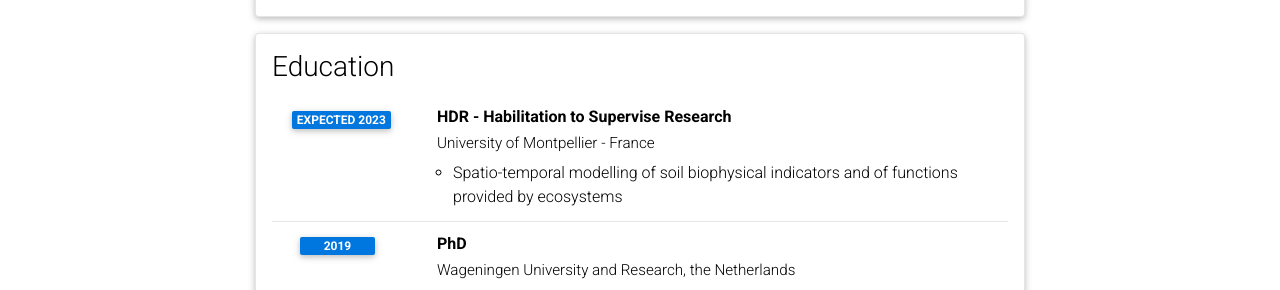
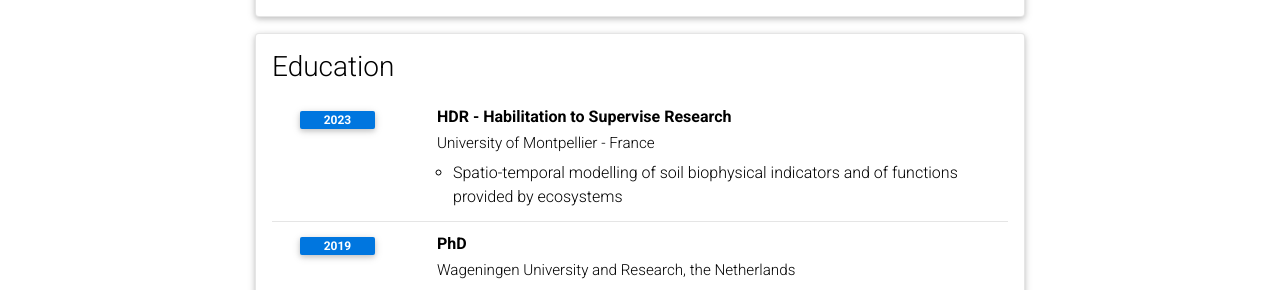
Before and after one commit to AlexandreWadoux/AlexandreWadoux.github.io, a Jekyll site: the page built from _pages/cv.md, in a window 1280 px wide and 900 px high. Shown: the part 360-650 px from the top of the window. Built offline with Jekyll 4.4.1, drawn with Linux system fonts in a browser that asks for light colours; comment, search, counter and statistics services are not loaded; a style sheet for code colours, icons or effects is not loaded.

Commit message:
Update cv.yml

```diff
--- a/_data/cv.yml
+++ b/_data/cv.yml
@@ -14,7 +14,7 @@
 
     - title: HDR - Habilitation to Supervise Research
       institution: University of Montpellier - France
-      year: Expected 2023
+      year: 2023
       description:
           - Spatio-temporal modelling of soil biophysical indicators and of functions provided by ecosystems
     - title: PhD
```
